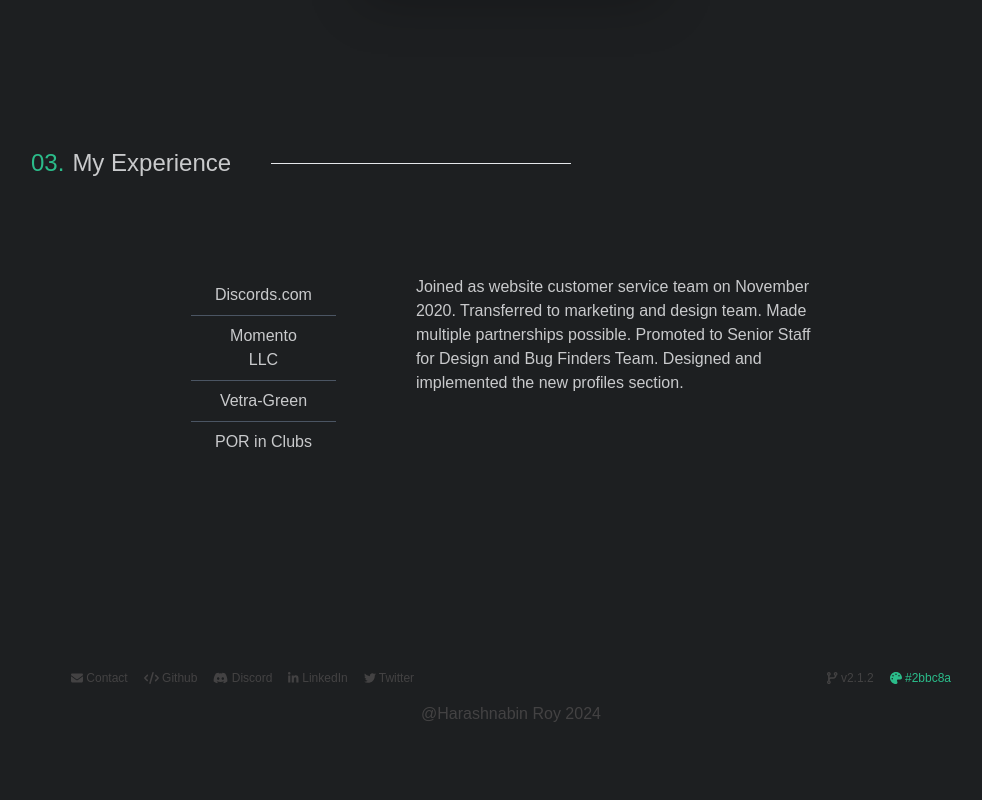
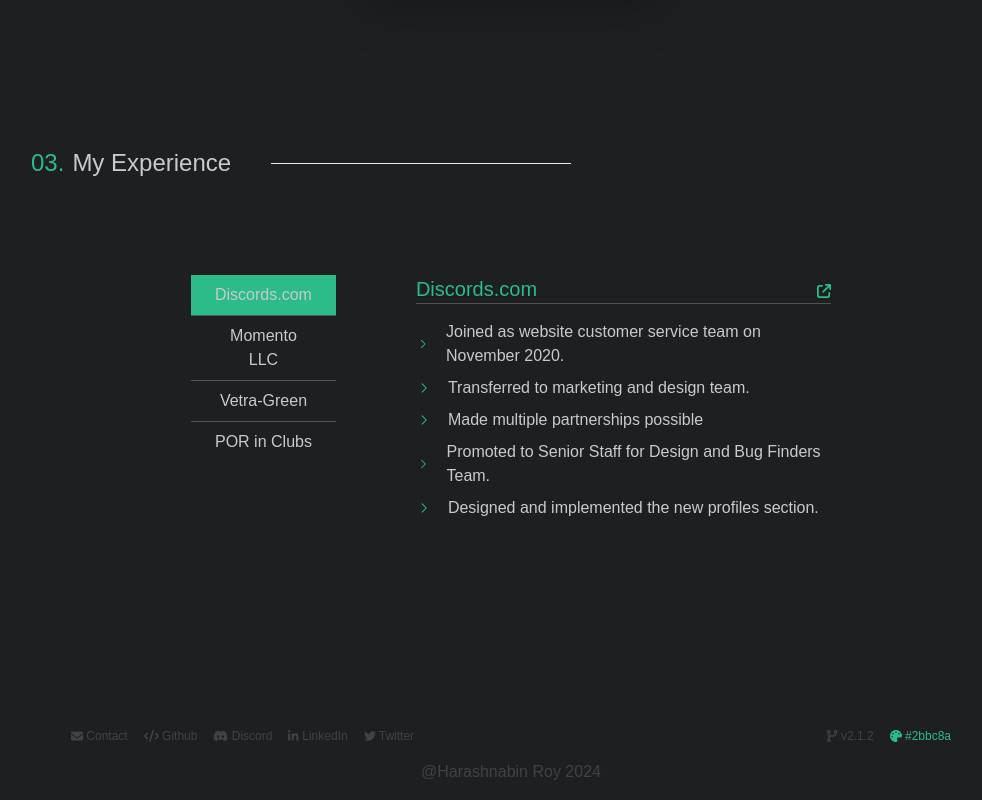
Before and after one commit to HarashnabinRoy/portfolio-next, a Next.js app: page / in a window 1280 px wide. Shown: the part 2557-3357 px from the top of the page, without its empty margins (129-1111 px from the left). Before the commit the page ends 3299 px from the top, so only its background shows below. Built offline with nearby package versions, Linux system fonts and the light colour scheme; a web font is replaced by a local one.

Commit message:
UI changes Experience

```diff
--- a/components/index/Experience/experienceSelection.jsx
+++ b/components/index/Experience/experienceSelection.jsx
@@ -1,71 +1,105 @@
 import React, { useState, useContext } from "react";
 import experience1 from "./experience1";
 import { ColorContext } from "../../shared/Footer/colorContext";
+import { GoChevronRight } from "react-icons/go";
+import { FontAwesomeIcon } from '@fortawesome/react-fontawesome';
+
+import { faArrowUpRightFromSquare } from '@fortawesome/free-solid-svg-icons';
+
 
 
 const ExperienceSelection = () => {
     const { color } = useContext(ColorContext);
 
     const contentDefault ="These are my work experiences. Click on the buttons located on the left side of this text to check the details of each work."
-    // const contentDefault = contentDefault;
-
-    // function updateContent_1() {
-    //     const contentOutput = "Joined as website customer service team on November 2020. Transferred to marketing and design team. Made multiple partnerships possible. Promoted to Senior Staff for Design and Bug Finders Team. Designed and implemented the new profiles section."
-    //     setContent(contentOutput);
-    //     // setBackground(true);
-
-    // }
-    // function updateContent_2() {
-    //     const contentOutput = "Joined as a Web Developer and worked on revamping the website. Made a functioning admin panel for the main website.";
-    //     setContent(contentOutput);
-    //     // setBackground(true);
-    //     console.log("2nd clicked");
-    // }
-    // function updateContent_3() {
-    //     const contentOutput = "Worked on developing two websites under vetra-green from scratch and deploying them. The first website was for selling bamboo poles and the second one was to sell organic fertilizers.";
-    //     setContent(contentOutput);
-    //     // setSelected("Clicked!");
-    //     // setBackground(true);
-    //     console.log("3rd clicked");
-    // }
-    // function updateContent_4() {
-    //     const contentOutput = "Was a part of two clubs in college. The first one is GenY which focuses on taking part in hackathons and has multiple domains such as DS/ML and Web Dev. I was a part of the Web Dev team for two years. The second club was Blockchain SRM Club which is a student run club and I was Associate Technical Lead in my Bachelors 3rd and 4th year.";
-    //     setContent(contentOutput);
-    //     // setSelected("Clicked!");
-    //     // setBackground(true);
-    //     console.log("3rd clicked");
-    // }
 
     const content1 = "Joined as website customer service team on November 2020. Transferred to marketing and design team. Made multiple partnerships possible. Promoted to Senior Staff for Design and Bug Finders Team. Designed and implemented the new profiles section."
     const content2 = "Joined as a Web Developer and worked on revamping the website. Made a functioning admin panel for the main website.";
     const content3 = "Worked on developing two websites under vetra-green from scratch and deploying them. The first website was for selling bamboo poles and the second one was to sell organic fertilizers.";
     const content4 = "Was a part of two clubs in college. The first one is GenY which focuses on taking part in hackathons and has multiple domains such as DS/ML and Web Dev. I was a part of the Web Dev team for two years. The second club was Blockchain SRM Club which is a student run club and I was Associate Technical Lead in my Bachelors 3rd and 4th year.";
     // let bgColor = '';
+    const content21 = (
+        <div className="flex flex-col gap-4">
+            <div className="text-xl border-b border-neutral-600 flex flex-row justify-between">
+                <div>Discords.com</div>
+                <a href="https://discords.com" target="_blank"><FontAwesomeIcon icon={ faArrowUpRightFromSquare } target="_blank" className="hover:text-white text-sm transition duration-300 ease-in-out cursor-pointer items-center"/></a>
+            </div>
+            <div className="flex flex-col gap-2">
+                <div className={`flex flex-row items-center gap-4`}><GoChevronRight /><div className="text-[#c9cacc]">Joined as website customer service team on November 2020.</div></div>
+                <div className={`flex flex-row items-center gap-4`}><GoChevronRight /><div className="text-[#c9cacc]">Transferred to marketing and design team.</div></div>
+                <div className={`flex flex-row items-center gap-4`}><GoChevronRight /><div className="text-[#c9cacc]">Made multiple partnerships possible</div></div>
+                <div className={`flex flex-row items-center gap-4`}><GoChevronRight /><div className="text-[#c9cacc]">Promoted to Senior Staff for Design and Bug Finders Team.</div></div>
+                <div className={`flex flex-row items-center gap-4`}><GoChevronRight /><div className="text-[#c9cacc]">Designed and implemented the new profiles section.</div></div>
+            </div>
+        </div>
+    )
 
-    const [content, setContent] = useState(content1);
+    const content22 = (
+        <div className="flex flex-col gap-4">
+            <div className="text-xl border-b border-neutral-600 flex flex-row justify-between">
+                <div>Momento LLC</div>
+                <a href="https://momento.ink" target="_blank"><FontAwesomeIcon icon={ faArrowUpRightFromSquare } target="_blank" className="hover:text-white text-sm transition duration-300 ease-in-out cursor-pointer items-center"/></a>
+            </div>
+            <div className="flex flex-col gap-2">
+                <div className={`flex flex-row items-center gap-4`}><GoChevronRight/><div className="text-[#c9cacc]">Joined as a Web Developer and worked on revamping the website.</div></div>
+                <div className={`flex flex-row items-center gap-4`}><GoChevronRight/><div className="text-[#c9cacc]">Made a functioning admin panel for the main website.</div></div>
+            </div>
+        </div>
+    )
+
+    const content23 = (
+        <div className="flex flex-col gap-4">
+            <div className="text-xl border-b border-neutral-600 flex flex-row justify-between">
+                <div>Vetra Green Technologies</div>
+                <a href="https://vetragreentech.com" target="_blank"><FontAwesomeIcon icon={ faArrowUpRightFromSquare } target="_blank" className="hover:text-white text-sm transition duration-300 ease-in-out cursor-pointer items-center"/></a>
+            </div>
+            <div className="flex flex-col gap-2">
+                <div className={`flex flex-row items-center gap-4`}><GoChevronRight /><div className="text-[#c9cacc]">Worked on developing two websites under vetra-green from scratch and deploying them.</div></div>
+                <div className={`flex flex-row items-center gap-4`}><GoChevronRight /><div className="text-[#c9cacc]">The first website was for selling bamboo poles and the second one was to sell organic fertilizers.</div></div>
+            </div>
+        </div>
+    )
+
+    const content24 = (
+        <div className="flex flex-col gap-4">
+            <div className="text-xl border-b border-neutral-600 flex flex-row justify-between">
+                <div>Position of responsibilities</div>
+                <a href="https://blockchainsrm.org" target="_blank"><FontAwesomeIcon icon={ faArrowUpRightFromSquare } target="_blank" className="hover:text-white text-sm transition duration-300 ease-in-out cursor-pointer items-center"/></a>
+            </div>
+            <div className="flex flex-col gap-2">
+                <div className={`flex flex-row items-center gap-4`}><GoChevronRight /><div className="text-[#c9cacc]">Was part of 2 college clubs, BlockchainClub SRM and GenY.</div></div>
+                <div className={`flex flex-row items-center gap-4`}><GoChevronRight /><div className="text-[#c9cacc]">Promoted to Associate technical Lead and Co-lead respectively.</div></div>
+                <div className={`flex flex-row items-center gap-4`}><GoChevronRight /><div className="text-[#c9cacc]">Organized 2 events as a part organizing team - Data Science Hackathon 2022 and Layer 1.0</div></div>
+                <div className={`flex flex-row items-center gap-4`}><GoChevronRight /><div className="text-[#c9cacc]">Mentored juniors in web dev domain for various hackathons and projects</div></div>
+                <div className={`flex flex-row items-center gap-4`}><GoChevronRight /><div className="text-[#c9cacc]">Revamped the existing club websites using latest tech-stack</div></div>
+            </div>
+        </div>
+    )
+
+    const [content, setContent] = useState(content21);
     const [background, setBackground] = useState(false);
     // const [contentNumber, setContentNumber] = useState(1);
-    const [selected, setSelected] = useState(null);
+    const [selected, setSelected] = useState(1);
 
     const handleSelected = (jobId) => {
         // setContentNumber(jobId);
         if(jobId===1){
-            setContent(content1);
+            setContent(content21);
             setSelected(jobId);
         } else if(jobId===2){
-            setContent(content2);
+            setContent(content22);
             setSelected(jobId);
         } else if(jobId===3){
-            setContent(content3);
+            setContent(content23);
             setSelected(jobId);
         } else if(jobId===4){
-            setContent(content4);
+            setContent(content24);
             setSelected(jobId);
         }
     }
 
     return(
-            <div className="flex md:flex-row flex-col gap-20 mt-24 mb-16 md:mx-40 mx-6 justify-center">
+            <div className="flex md:flex-row flex-col gap-20 mt-24 mb-16 md:mx-40 mx-6 ">
                     <div className="flex md:flex-col flex-row buttons">
                         {/* <button style={{backgroundColor: `${background}`}} className=' hover:bg-[#2bbc8a]  py-2 px-6' onClick={handleSelected}>Apple</button> */}
                         <button
@@ -100,7 +134,7 @@
                                 POR in Clubs
                         </button>
                     </div>
-                    <div className="contents">
+                    <div className={`contents text-[${color}]`}>
                         <h1> {content} </h1>
                     </div>
                 </div>
--- a/package.json
+++ b/package.json
@@ -15,7 +15,8 @@
     "@fortawesome/react-fontawesome": "^0.2.0",
     "next": "12.1.6",
     "react": "18.1.0",
-    "react-dom": "18.1.0"
+    "react-dom": "18.1.0",
+    "react-icons": "^5.0.1"
   },
   "devDependencies": {
     "autoprefixer": "^10.4.7",
```
Also changed, not shown: 1 other file (tests, documents, lock files or other folders).
